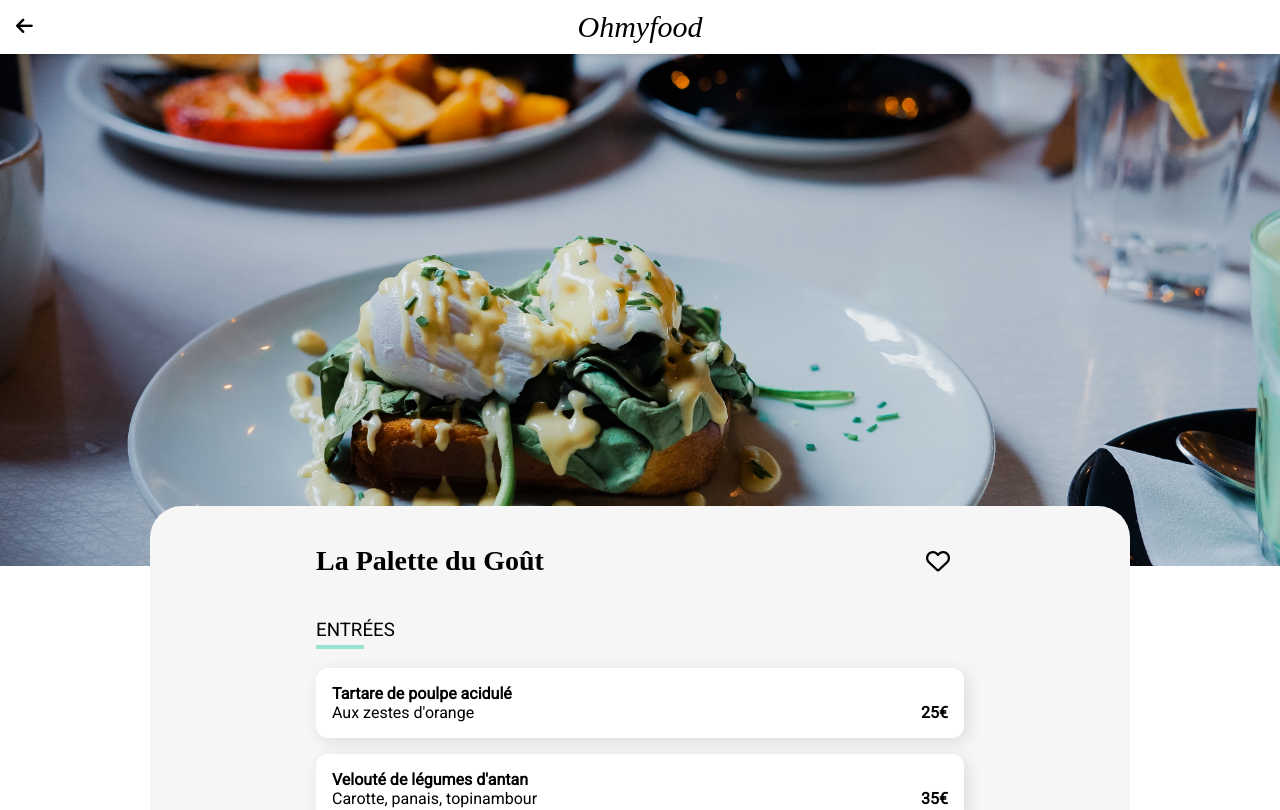
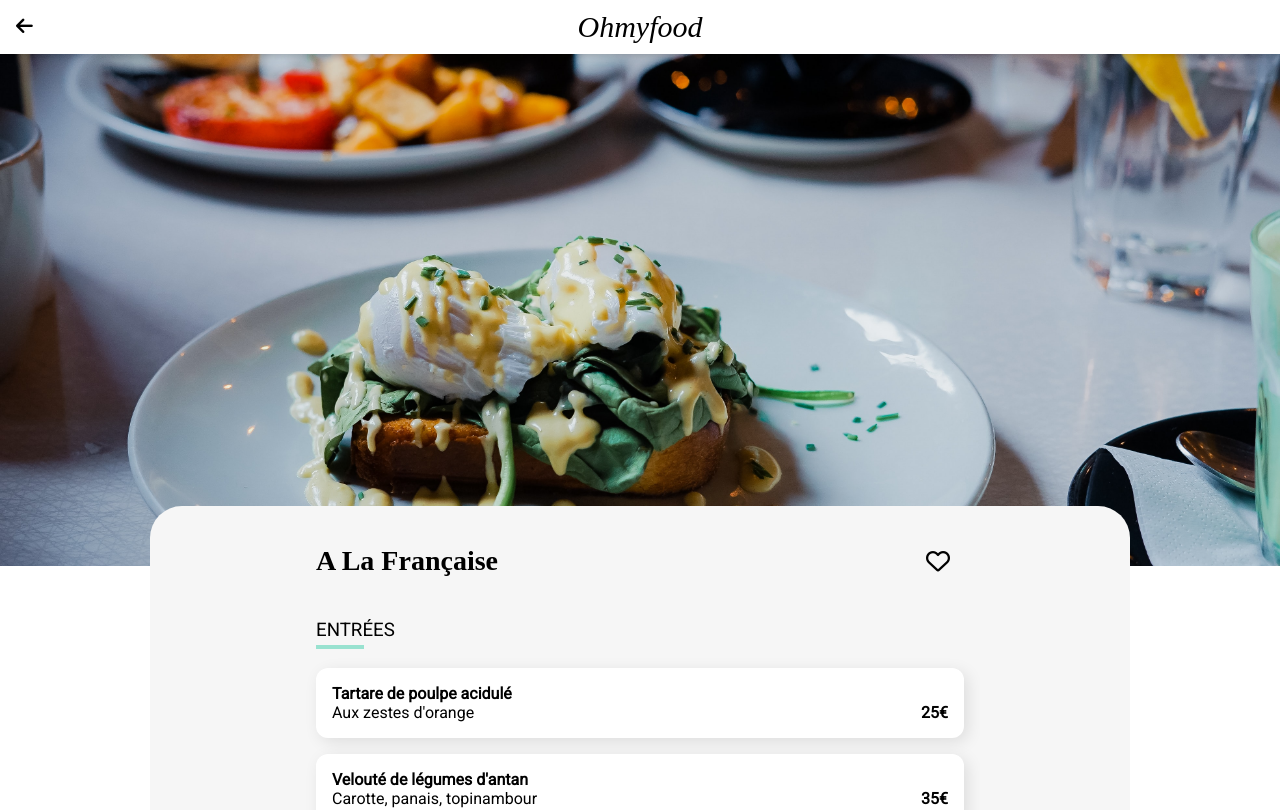
Before and after one commit to Terekdev/OhMyFood.io, a website: page A-La-Française.html in a window 1280 px wide. Shown: the top 810 px of the page. Drawn offline with Linux system fonts and the light colour scheme; a web font is replaced by a local one.

Commit message:
Modifcation titre

```diff
--- a/A-La-Française.html
+++ b/A-La-Française.html
@@ -32,7 +32,7 @@
     <img src="images/restaurants/a-la-fr.jpg" alt class="banner_img">
     <main class="contain__menu">
         <header class="resto__header">
-            <h2 class="resto__titre">La Palette du Goût</h2>
+            <h2 class="resto__titre">A La Française</h2>
             <div class="card__btn btn__like">
                 <i class="fa-heart far btn__like--outline"></i>
                 <i class="fa-heart fas btn__like--solid"></i>
```
Also changed, not shown: La-Note-Enchanté.html (+1 -1 lines), La-palette-du-gout.html (+1 -1 lines).
